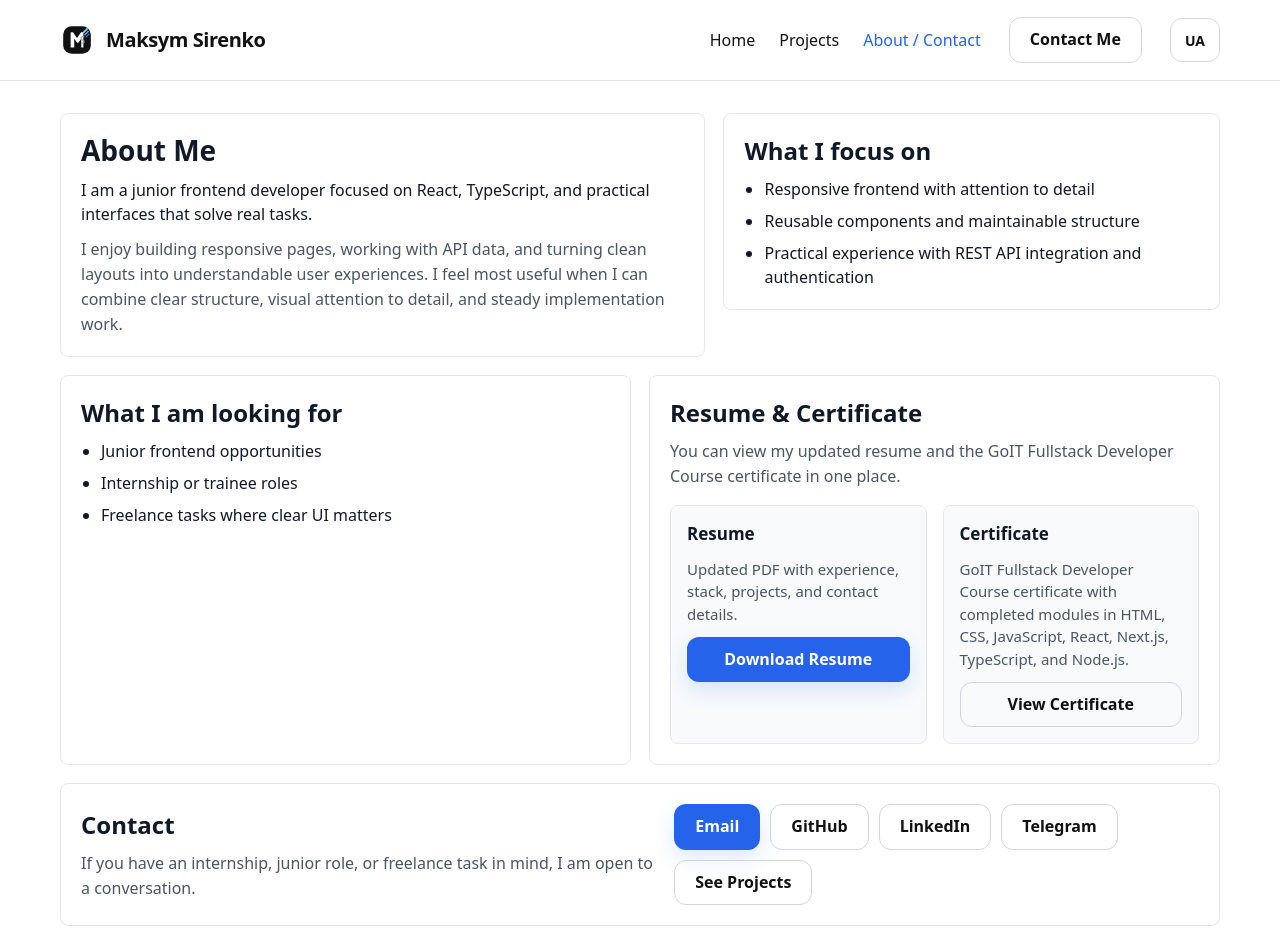
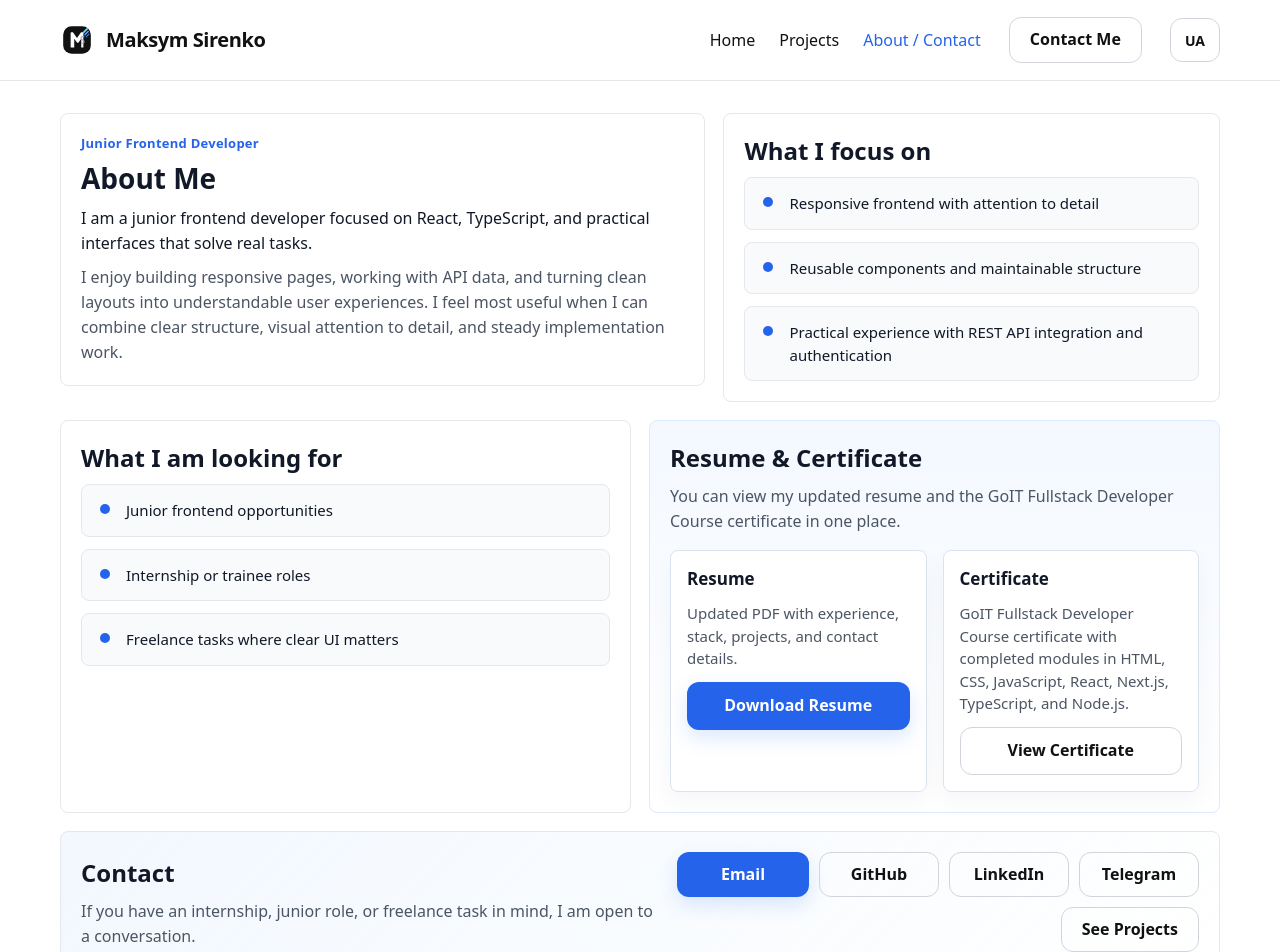
Before and after one commit to Maksym-Sirenko/personal-page, a React (Vite) app: page /about in a window 1280 px wide. Shown: the top 952 px of the page. Built offline with nearby package versions, Linux system fonts and the light colour scheme.

Commit message:
style: refine about page hierarchy and actions

```diff
--- a/src/pages/AboutPage/AboutPage.module.scss
+++ b/src/pages/AboutPage/AboutPage.module.scss
@@ -11,6 +11,7 @@
 
 .copy,
 .card,
+.documentCard,
 .contactCard {
   padding: 20px;
   border: 1px solid #e5e7eb;
@@ -22,6 +23,15 @@
 .cardTitle {
   margin: 0 0 10px;
   color: #111827;
+}
+
+.eyebrow {
+  margin: 0 0 10px;
+  font-size: 13px;
+  line-height: 1.4;
+  font-weight: 700;
+  letter-spacing: 0.02em;
+  color: #2563eb;
 }
 
 .title {
@@ -59,6 +69,42 @@
 .contactCard {
   display: grid;
   gap: 16px;
+  background:
+    linear-gradient(135deg, rgba(239, 246, 255, 0.8), rgba(255, 255, 255, 0.98)),
+    #ffffff;
+}
+
+.focusList,
+.goalList {
+  display: grid;
+  gap: 12px;
+  margin: 0;
+  padding: 0;
+  list-style: none;
+}
+
+.focusItem,
+.goalItem {
+  position: relative;
+  padding: 14px 16px 14px 44px;
+  border: 1px solid #e5e7eb;
+  border-radius: 8px;
+  background-color: #f8fafc;
+  font-size: 15px;
+  line-height: 1.5;
+  color: #111827;
+}
+
+.focusItem::before,
+.goalItem::before {
+  content: "";
+  position: absolute;
+  top: 19px;
+  left: 18px;
+  width: 10px;
+  height: 10px;
+  border-radius: 999px;
+  background-color: #2563eb;
 }
 
 .documentGrid {
@@ -67,14 +113,24 @@
   margin-top: 16px;
 }
 
+.documentCard {
+  padding: 20px;
+  border: 1px solid #dbeafe;
+  border-radius: 8px;
+  background:
+    linear-gradient(180deg, rgba(239, 246, 255, 0.72), rgba(255, 255, 255, 0.98)),
+    #ffffff;
+}
+
 .documentBlock {
   display: grid;
   gap: 12px;
   align-content: start;
   padding: 16px;
-  border: 1px solid #e5e7eb;
+  border: 1px solid #dbe3f0;
   border-radius: 8px;
-  background-color: #f8fafc;
+  background-color: rgba(255, 255, 255, 0.96);
+  box-shadow: 0 10px 24px rgba(15, 23, 42, 0.04);
 }
 
 .documentTitle {
@@ -91,10 +147,24 @@
   color: #4b5563;
 }
 
+.documentButton {
+  width: 100%;
+  min-height: 48px;
+}
+
 .actions {
   display: flex;
   flex-wrap: wrap;
   gap: 10px;
+  align-items: center;
+}
+
+.primaryContact {
+  min-width: 132px;
+}
+
+.contactButton {
+  min-width: 120px;
 }
 
 @media screen and (min-width: 768px) {
@@ -119,4 +189,8 @@
     grid-template-columns: minmax(0, 1.1fr) minmax(0, 1fr);
     align-items: center;
   }
+
+  .actions {
+    justify-content: flex-end;
+  }
 }
--- a/src/pages/AboutPage/AboutPage.tsx
+++ b/src/pages/AboutPage/AboutPage.tsx
@@ -22,6 +22,7 @@ function AboutPage() {
         <Container>
           <div className={styles.hero}>
             <div className={styles.copy}>
+              <p className={styles.eyebrow}>Junior Frontend Developer</p>
               <h1 className={styles.title}>{t.title}</h1>
               <p className={styles.introLead}>{t.introLead}</p>
               <p className={styles.introBody}>{t.introBody}</p>
@@ -29,9 +30,9 @@ function AboutPage() {
 
             <div className={styles.card}>
               <h2 className={styles.cardTitle}>{t.summaryTitle}</h2>
-              <ul className={styles.list}>
+              <ul className={styles.focusList}>
                 {t.summaryItems.map((item) => (
-                  <li key={item} className={styles.listItem}>
+                  <li key={item} className={styles.focusItem}>
                     {item}
                   </li>
                 ))}
@@ -42,16 +43,16 @@ function AboutPage() {
           <div className={styles.grid}>
             <div className={styles.card}>
               <h2 className={styles.cardTitle}>{t.goalsTitle}</h2>
-              <ul className={styles.list}>
+              <ul className={styles.goalList}>
                 {t.goalsItems.map((item) => (
-                  <li key={item} className={styles.listItem}>
+                  <li key={item} className={styles.goalItem}>
                     {item}
                   </li>
                 ))}
               </ul>
             </div>
 
-            <div className={styles.card}>
+            <div className={styles.documentCard}>
               <h2 className={styles.cardTitle}>{t.documentsTitle}</h2>
               <p className={styles.cardText}>{t.documentsText}</p>
 
@@ -59,7 +60,13 @@ function AboutPage() {
                 <div className={styles.documentBlock}>
                   <h3 className={styles.documentTitle}>{t.resumeLabel}</h3>
                   <p className={styles.documentText}>{t.resumeText}</p>
-                  <Button href={resumeHref} target="_blank" download variant="primary">
+                  <Button
+                    href={resumeHref}
+                    target="_blank"
+                    download
+                    variant="primary"
+                    className={styles.documentButton}
+                  >
                     {t.downloadResume}
                   </Button>
                 </div>
@@ -67,7 +74,12 @@ function AboutPage() {
                 <div className={styles.documentBlock}>
                   <h3 className={styles.documentTitle}>{t.certificateLabel}</h3>
                   <p className={styles.documentText}>{t.certificateText}</p>
-                  <Button href={certificateHref} target="_blank" variant="secondary">
+                  <Button
+                    href={certificateHref}
+                    target="_blank"
+                    variant="secondary"
+                    className={styles.documentButton}
+                  >
                     {t.viewCertificate}
                   </Button>
                 </div>
@@ -82,22 +94,35 @@ function AboutPage() {
             </div>
 
             <div className={styles.actions}>
-              <Button href="mailto:maksym.sirenko.dev@gmail.com" variant="primary">
+              <Button
+                href="mailto:maksym.sirenko.dev@gmail.com"
+                variant="primary"
+                className={styles.primaryContact}
+              >
                 {t.email}
               </Button>
-              <Button href="https://github.com/Maksym-Sirenko" variant="secondary">
+              <Button
+                href="https://github.com/Maksym-Sirenko"
+                variant="secondary"
+                className={styles.contactButton}
+              >
                 {t.github}
               </Button>
               <Button
                 href="https://www.linkedin.com/in/maksym-sirenko/"
                 variant="secondary"
+                className={styles.contactButton}
               >
                 {t.linkedin}
               </Button>
-              <Button href="https://t.me/Yambren" variant="secondary">
+              <Button
+                href="https://t.me/Yambren"
+                variant="secondary"
+                className={styles.contactButton}
+              >
                 {t.telegram}
               </Button>
-              <Button to="/projects" variant="secondary">
+              <Button to="/projects" variant="secondary" className={styles.contactButton}>
                 {t.projectsLink}
               </Button>
             </div>
```
